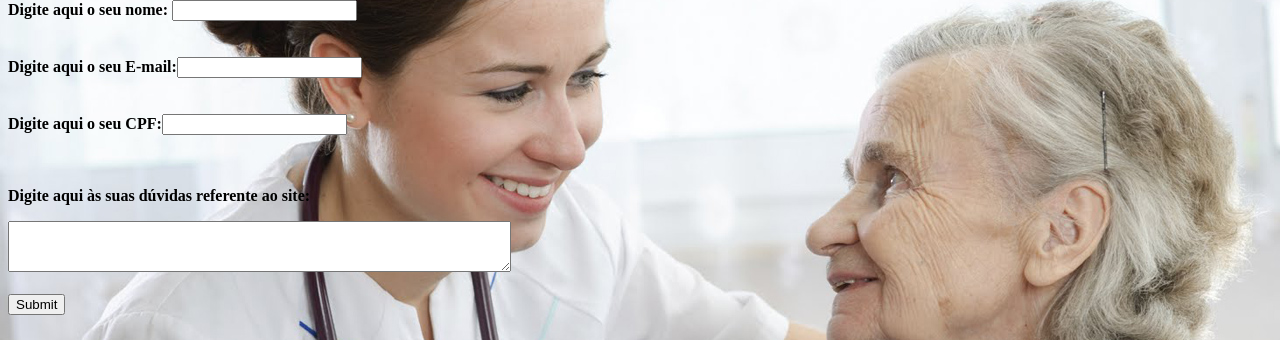
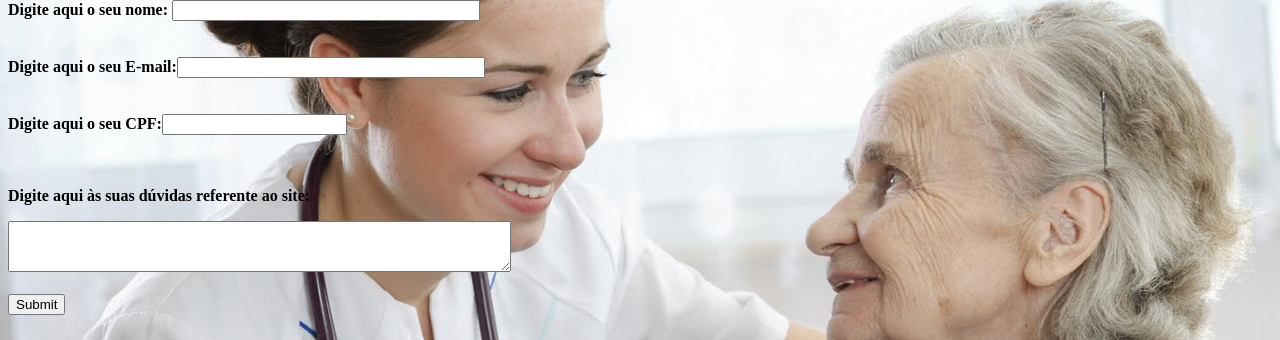
Before and after one commit to EderAntoniodaSilva/Tema2, a PHP site: page /formulario.html in a window 1280 px wide. Shown: the part 152-492 px from the top of the page. Run offline with PHP 8.4, Linux system fonts and the light colour scheme.

Commit message:
commit teste

```diff
--- a/css/estilo.css
+++ b/css/estilo.css
@@ -5,3 +5,8 @@ b {
 p {
 	color: black;
 }
+
+input[type=text] {
+        width: 300px;
+        color: blue;
+    }
```
Also changed, not shown: formulario.html (line endings or trailing spaces).
